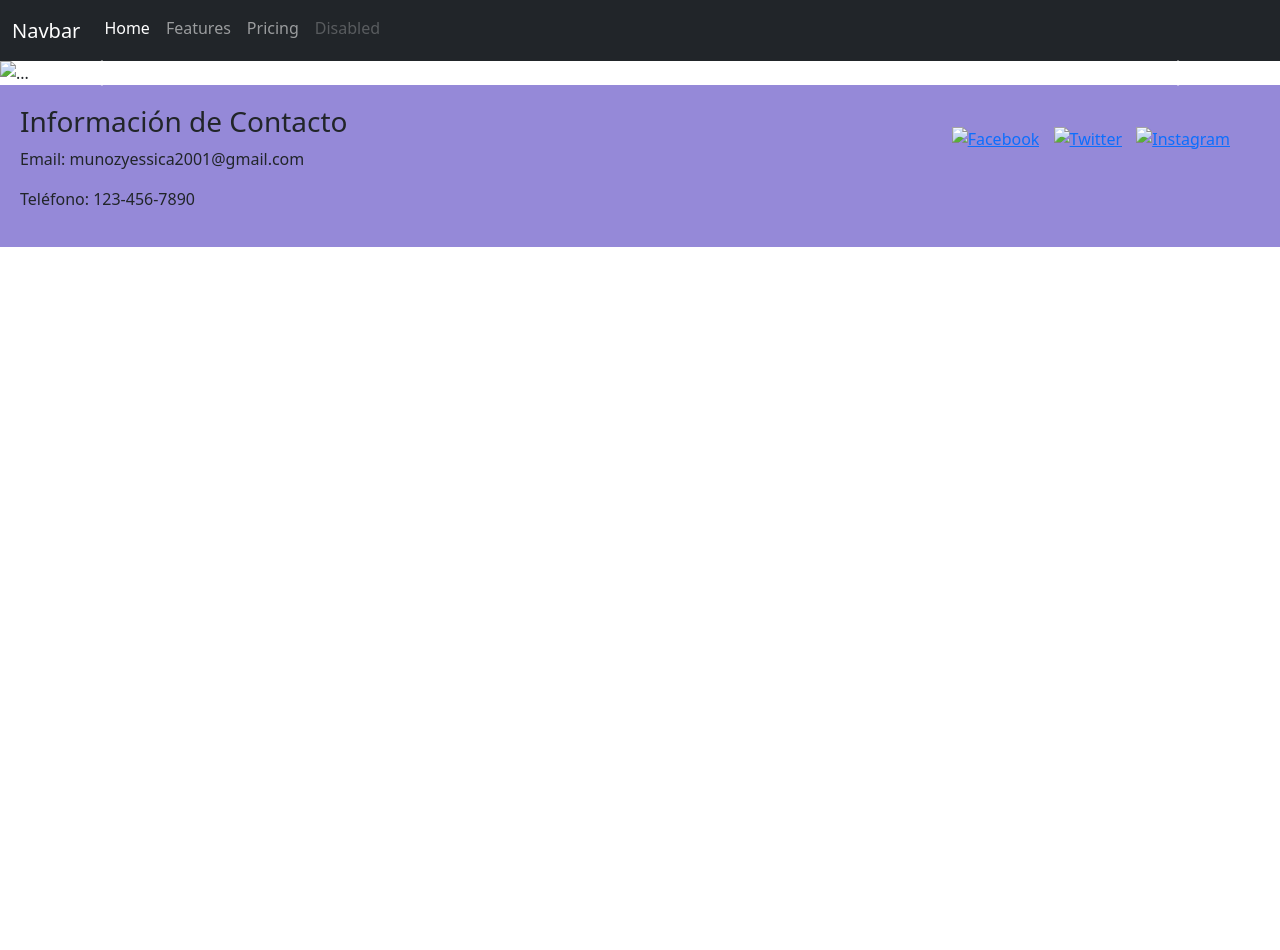
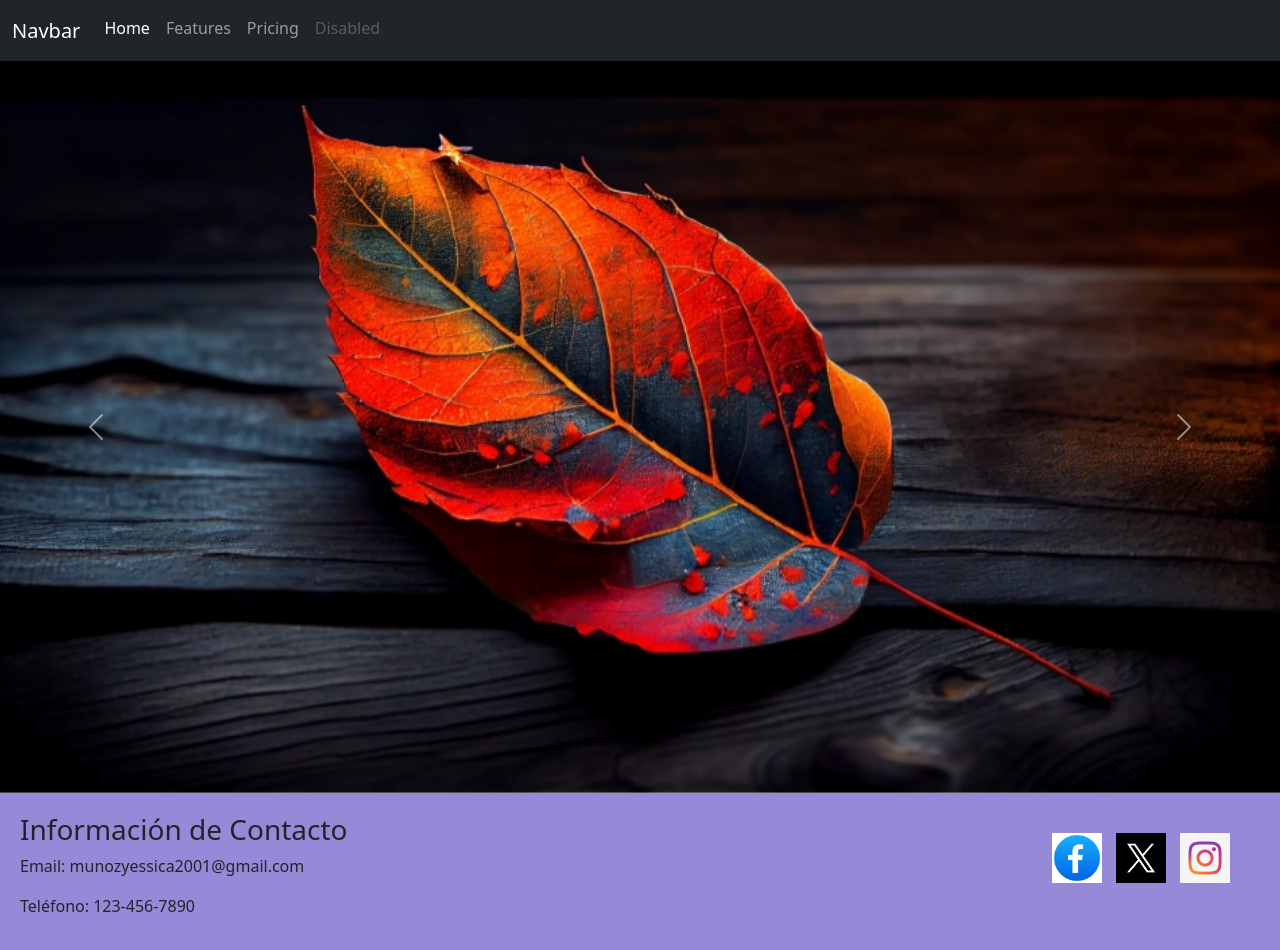
Before and after one commit to Yessica-222/yessica-222.github.io, a plain HTML site: page Prototipo-Lenguajes/index.html in a window 1280 px wide. Both pictures are taken after a click on the link "Home". Before the commit the page ends 800 px from the top, so only its background shows below. Drawn offline with nearby package versions, Linux system fonts and the light colour scheme.

Commit message:
Agregamos las imagenes

```diff
--- a/Prototipo-Lenguajes/index.html
+++ b/Prototipo-Lenguajes/index.html
@@ -68,13 +68,13 @@
       <div id="carouselExampleAutoplaying" class="carousel slide" data-bs-ride="carousel">
         <div class="carousel-inner">
           <div class="carousel-item active">
-            <img src="Imagen1.png" class="d-block w-100" alt="...">
+            <img src="imagenes/Imagen1.png" class="d-block w-100" alt="...">
           </div>
           <div class="carousel-item">
-            <img src="imagen2.png" class="d-block w-100" alt="...">
+            <img src="imagenes/imagen2.png" class="d-block w-100" alt="...">
           </div>
           <div class="carousel-item">
-            <img src="..." class="d-block w-100" alt="...">
+            <img src="imagenes/imagen3.png" class="d-block w-100" alt="...">
           </div>
         </div>
         <button class="carousel-control-prev" type="button" data-bs-target="#carouselExampleAutoplaying" data-bs-slide="prev">
@@ -95,9 +95,9 @@
         </div>
         <footer>
             <div class="social-icons img">
-                <a href="https://www.facebook.com/YessicaAlexandraM14?mibextid=LQQJ4d" target="_blank"><img src="facebook.png" alt="Facebook"></a>
-                <a href="https://twitter.com/?lang=es" target="_blank"><img src="twitter.png" alt="Twitter"></a>
-                <a href="https://www.instagram.com/yessicamunoz_10/?igsh=MWlqZHJqaTZ3bXJ3NA%3D%3D&utm_source=qr" target="_blank"><img src="Instagram.png" alt="Instagram"></a>
+                <a href="https://www.facebook.com/YessicaAlexandraM14?mibextid=LQQJ4d" target="_blank"><img src="imagenes/facebook.png" alt="Facebook"></a>
+                <a href="https://twitter.com/?lang=es" target="_blank"><img src="imagenes/twitter.png" alt="Twitter"></a>
+                <a href="https://www.instagram.com/yessicamunoz_10/?igsh=MWlqZHJqaTZ3bXJ3NA%3D%3D&utm_source=qr" target="_blank"><img src="imagenes/instagram.png" alt="Instagram"></a>
             </div>
       </footer>
 </body>
```
